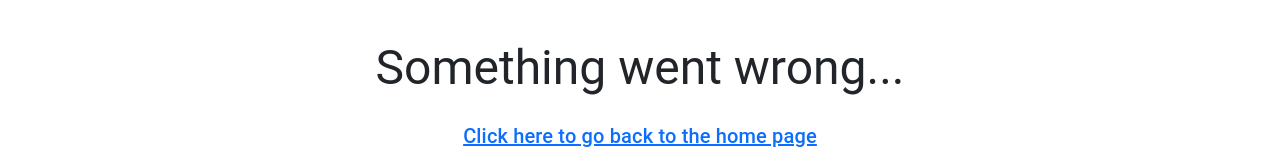
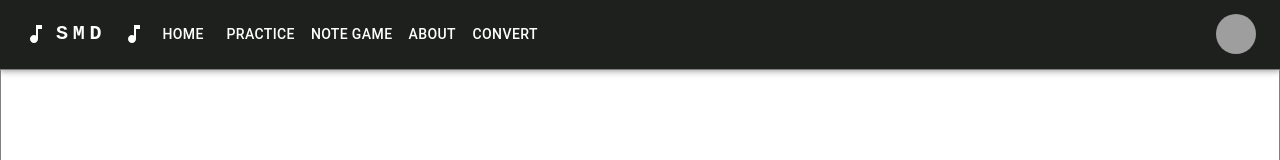
Before and after one commit to TheNoeTrevino/tremolo, a React (Vite) app in the folder frontend/: page /convert in a window 1280 px wide. Shown: the top 160 px of the page. Built offline with nearby package versions, Linux system fonts and the light colour scheme; grey boxes are pictures that could not be loaded.

Commit message:
add: converter rounting

```diff
--- a/frontend/src/components/Navbar.tsx
+++ b/frontend/src/components/Navbar.tsx
@@ -20,6 +20,7 @@ const pages = [
   { name: "Practice", path: "/sheet-music" },
   { name: "Note Game", path: "/note-game" },
   { name: "About", path: "/about" },
+  { name: "Convert", path: "/convert" },
 ];
 const settings = [
   { name: "Profile", path: "/profile" },
--- a/frontend/src/main.tsx
+++ b/frontend/src/main.tsx
@@ -12,6 +12,7 @@ import Account from "./pages/users/Account";
 import Profile from "./pages/users/Profile";
 import Dashboard from "./pages/users/Dashboard";
 import Logout from "./pages/users/Logout";
+import Converter from "./pages/Converter.tsx";
 
 const router = createBrowserRouter([
   {
@@ -26,6 +27,10 @@ const router = createBrowserRouter([
       {
         path: "/about",
         element: <About />,
+      },
+      {
+        path: "/convert",
+        element: <Converter />,
       },
       {
         path: "/note-game",
--- /dev/null
+++ b/frontend/src/pages/Converter.tsx
@@ -0,0 +1,16 @@
+import { Box } from "@mui/material";
+import InputFileUpload from "./FileUpload";
+
+const Converter = () => {
+  return (
+    <>
+      <Box
+        id="sheet-music-div"
+        sx={{ width: "100%", height: "500px", border: "1px solid grey" }}
+      ></Box>
+      <InputFileUpload />
+    </>
+  );
+};
+
+export default Converter;
```
